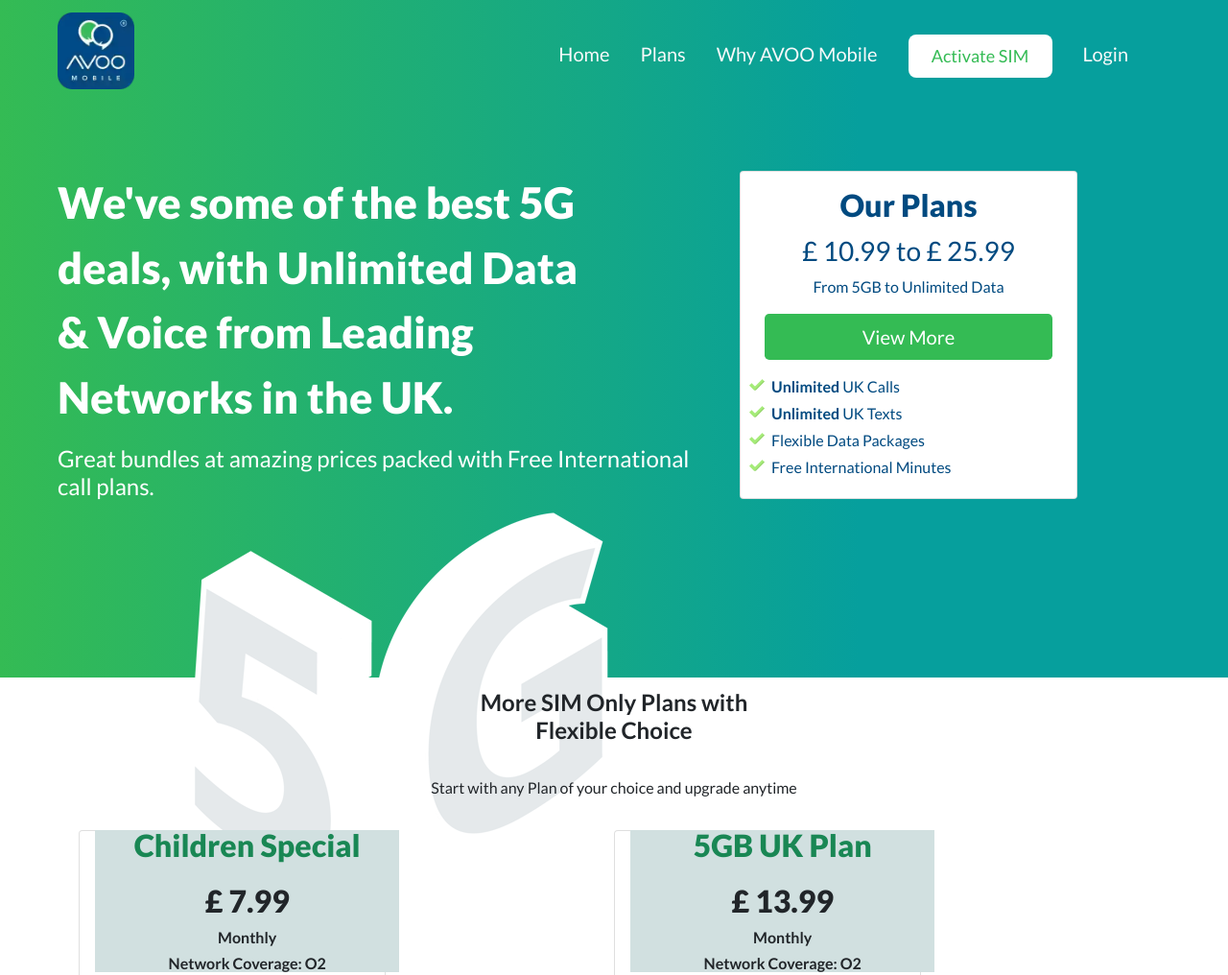
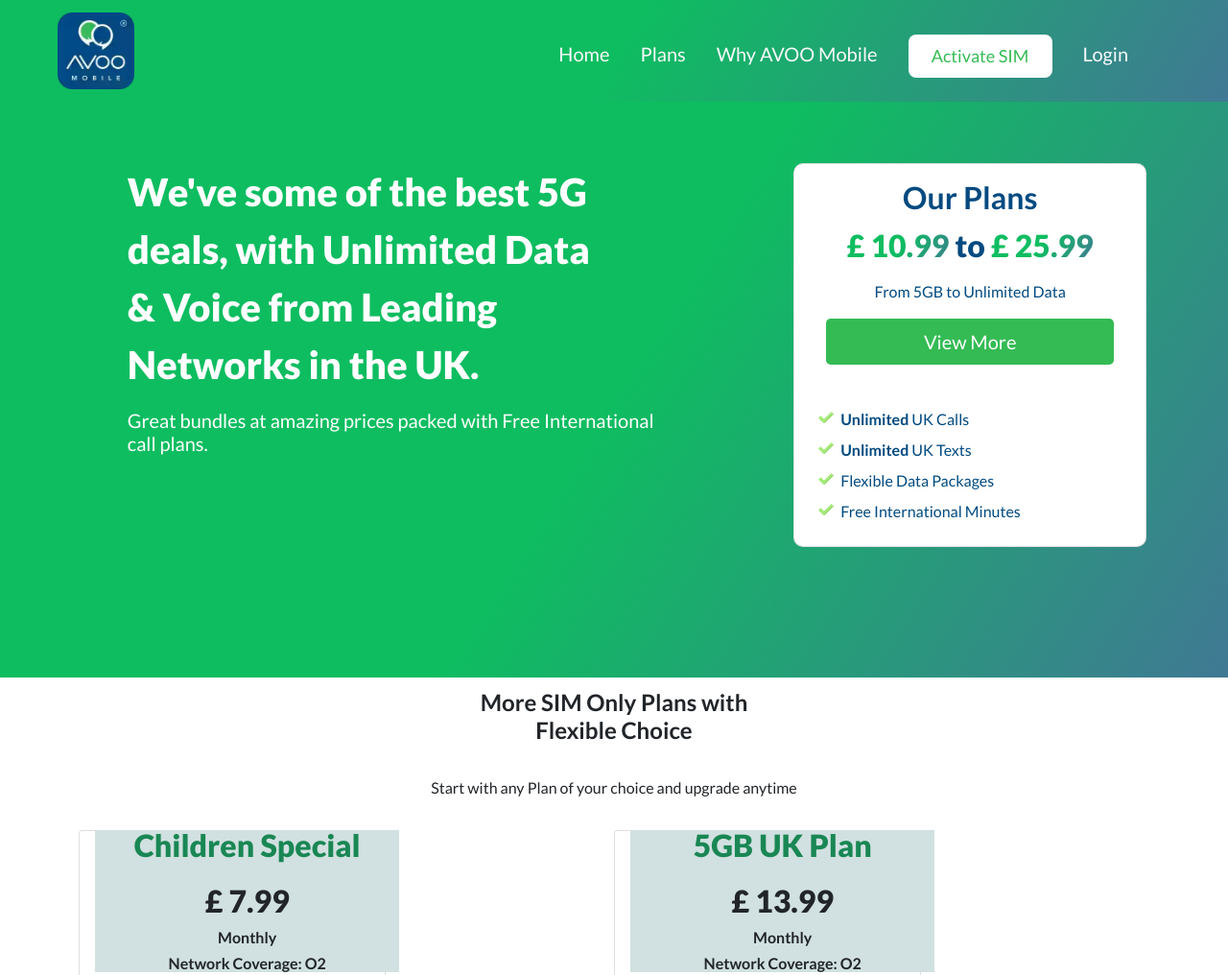
Before and after one commit to SarathKumar95/AvooClone, a plain HTML site: page index.html in a window 1280 px wide. Shown: the top 1016 px of the page at 96% size. Drawn offline with nearby package versions, Linux system fonts and the light colour scheme.

Commit message:
header cont  updated

```diff
--- a/index.html
+++ b/index.html
@@ -16,7 +16,7 @@
 
     <header>
 
-      <nav class="navbar navbar-expand-lg navbar-light" style="background:var(--body-bg)">
+      <nav class="navbar navbar-expand-lg" style="background:var(--body-bg)">
         <div class="container ms-5">
           <a class="navbar-brand" href="#"><img src="./images/logo.webp" class="img-fluid" id="logo"></a>
           <button class="navbar-toggler" type="button" data-bs-toggle="collapse" data-bs-target="#navbarSupportedContent" aria-controls="navbarSupportedContent" aria-expanded="false" aria-label="Toggle navigation">
@@ -49,36 +49,29 @@
         </div>
       </nav>
 
-        <div class="header-container container-fluid d-inline-flex pt-4" style="background:var(--body-bg); color: white; " >
+        <div class="header-container container-fluid d-flex pt-3 justify-content-around" style="background:var(--body-bg); color: white; " >
 
             <div class="hc-left ms-5 mt-5">
 
                 <p>We've some of the best 5G<br>deals, with Unlimited Data<br>& Voice from Leading<br>Networks in the UK.</p>
 
-                <div id="hc-left-text">
-                    <h4>Great bundles at amazing prices packed with Free International<br> call plans.</h4>
-                </div>
-
-                <div id="fiveg-div">
-                    <img src="./images/hero_img_5g.png" alt="5gimg" id="fiveg-img">
-                </div>
-
+                <h5>Great bundles at amazing prices packed with Free International<br> call plans.</h5>
             </div>
 
-            <div class="hc-right mt-5">
+            <div class="hc-right  mt-5">
 
-              <div class="card" style="width: 22rem;">
+              <div class="card" style="width: 23rem; height: 25rem;  border-radius:10px;">
                 <div class="card-body text-center" style="color:var(--text-blue);">
-                  <h5 class="card-title mb-3">Our Plans</h5>
-                  <h3 class="card-subtitle mb-2"><span>&#0163 10.99</span> to <span>&#0163 25.99</span></h3>
-                  <p class="card-text">From 5GB to Unlimited Data</p>
+                  <h5 class="card-title mb-3" style="font-weight:700;">Our Plans</h5>
+                  <h2 class="card-subtitle mb-3" style="font-weight:900;"><span>&#0163 10.99 </span> to <span>&#0163 25.99 </span></h2>
+                  <p class="card-text mb-3">From 5GB to Unlimited Data</p>
                   <button class="btn btn-lg" style="background-color:var(--button-textc); color:white;">View More</button>
                 </div>
-                <ul class="card-list" style="color:var(--text-blue)">
-                  <li class="list-item mb-1"><strong>Unlimited</strong> UK Calls</li>
-                  <li class="list-item mb-1"><strong>Unlimited</strong> UK Texts</li>
-                  <li class="list-item mb-1">Flexible Data Packages</li>
-                  <li class="list-item mb-1">Free International Minutes</li>
+                <ul class="card-list ms-3" style="color:var(--text-blue)">
+                  <li class="list-item mb-2"><strong>Unlimited</strong> UK Calls</li>
+                  <li class="list-item mb-2"><strong>Unlimited</strong> UK Texts</li>
+                  <li class="list-item mb-2">Flexible Data Packages</li>
+                  <li class="list-item mb-2">Free International Minutes</li>
                 </ul>
 
               </div>
@@ -88,6 +81,8 @@
 
 
         </div>
+
+
 
 
     </header>
--- a/style.css
+++ b/style.css
@@ -21,6 +21,7 @@
 
 
 /* header starts */
+
 
 
 
@@ -50,7 +51,7 @@
 
 
 .hc-left p{
-    font-size: 45px;
+    font-size: 40px;
     font-weight: 900;
 }
 
@@ -66,6 +67,13 @@
 
 .card-list{
     list-style-image: url(./images/check.png);
+}
+
+.card-subtitle span{
+    background:var(--body-bg);
+    background-clip: text;
+    -webkit-text-fill-color: transparent;
+    -webkit-background-clip: text;
 }
 
 /* card ends */
--- a/variable.css
+++ b/variable.css
@@ -2,7 +2,7 @@
     --font-p:50px;
     --fonts-s:30px;
     --button-fonts:18px;
-    --body-bg: linear-gradient(90deg, rgba(52,187,84,1) 0%, rgba(6,159,157,1) 70%);
+    --body-bg:linear-gradient(122deg, rgba(14,189,96,1) 50%, rgb(64, 121, 148) 100%);
     --button-textc:#34bb54;
     --text-blue:#004a80;
     --text-dark-blue:#081e25;
```
